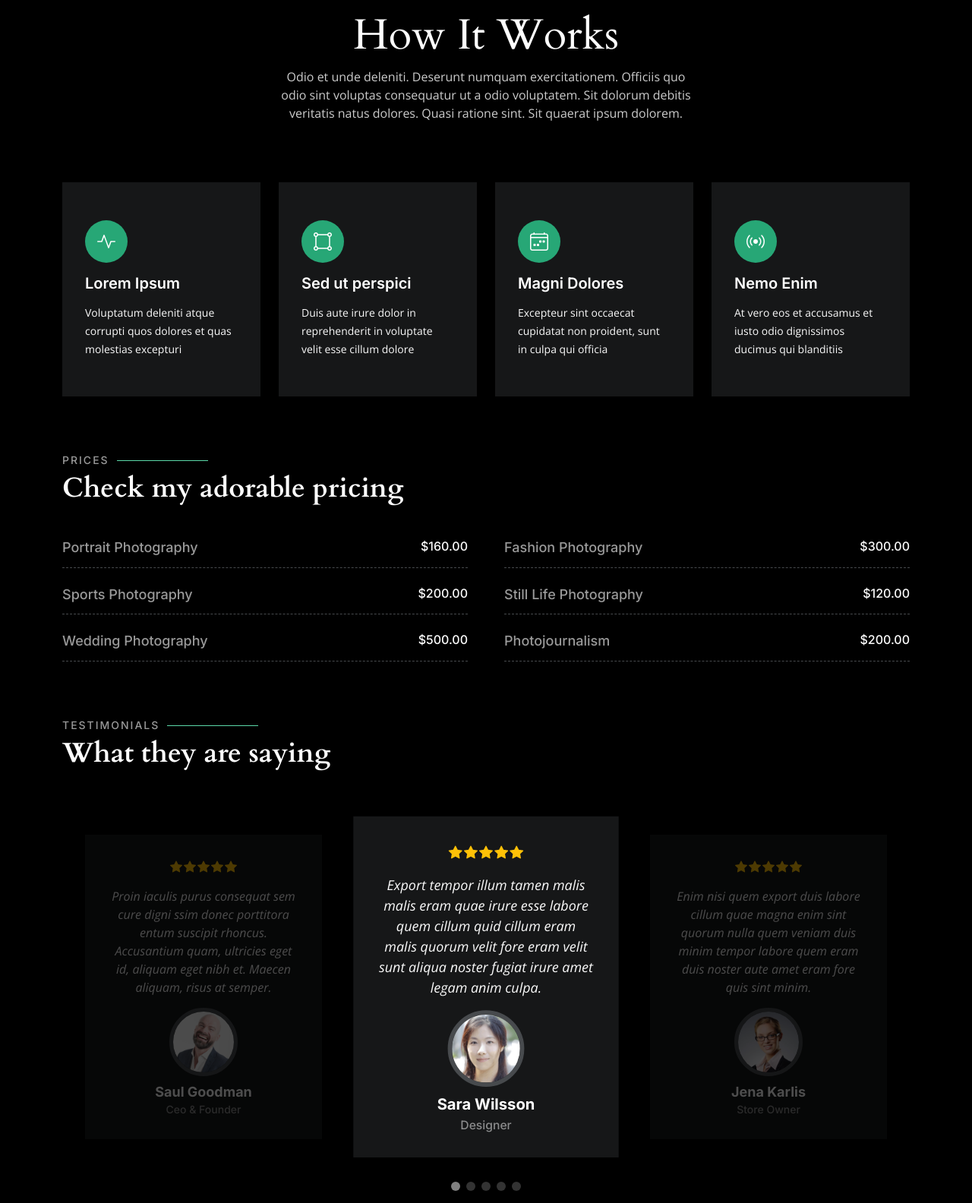
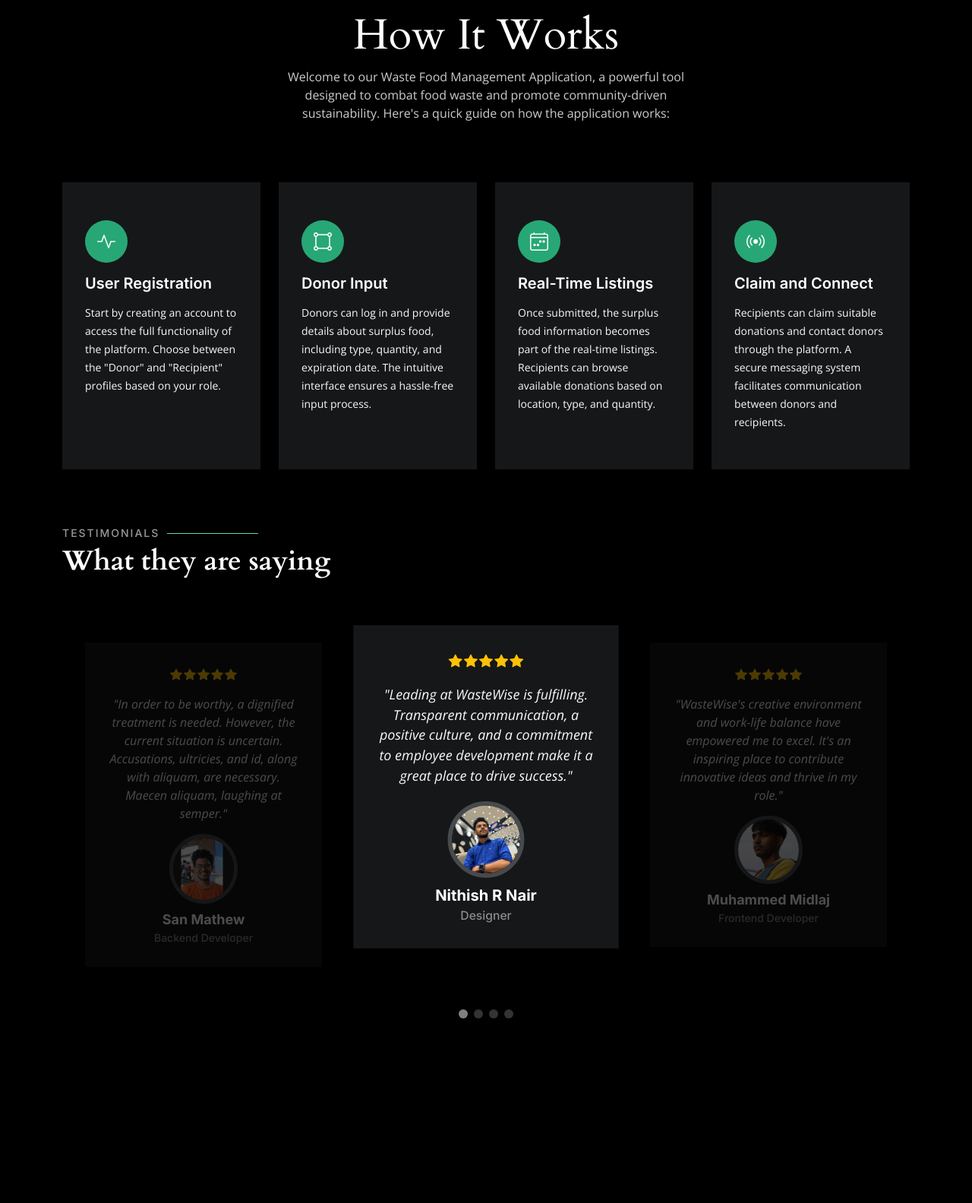
Before and after one commit to sanmathew1903/WasteWise, a Django app: page /services in a window 1280 px wide. Shown: the part 120-1704 px from the top of the page at 76% size. After the commit the page ends 1461 px from the top, so only its background shows below. Run offline with Django 4.2, Linux system fonts and the light colour scheme; some libraries are stand-ins or nearby versions.

Commit message:
finalised

```diff
--- a/templates/contact.html
+++ b/templates/contact.html
@@ -134,7 +134,7 @@
             <form method="post" action="contact" class="php-email-form">
               {% csrf_token %}
               <h1>Register to Donate Food</h1>
-              <div class="row">
+              <div class="row" id="register-form-row">
                 <div class="col-md-6 form-group">
                   <label for="name" placeholder="name">Name</label>
                   <input type="text" name="name" id="name" required>
--- a/templates/services.html
+++ b/templates/services.html
@@ -17,7 +17,9 @@
   <!-- Google Fonts -->
   <link rel="preconnect" href="https://fonts.googleapis.com">
   <link rel="preconnect" href="https://fonts.gstatic.com" crossorigin>
-  <link href="https://fonts.googleapis.com/css2?family=Open+Sans:ital,wght@0,300;0,400;0,500;0,600;0,700;1,300;1,400;1,600;1,700&family=Inter:ital,wght@0,300;0,400;0,500;0,600;0,700;1,300;1,400;1,500;1,600;1,700&family=Cardo:ital,wght@0,400;0,700;1,400&display=swap" rel="stylesheet">
+  <link
+    href="https://fonts.googleapis.com/css2?family=Open+Sans:ital,wght@0,300;0,400;0,500;0,600;0,700;1,300;1,400;1,600;1,700&family=Inter:ital,wght@0,300;0,400;0,500;0,600;0,700;1,300;1,400;1,500;1,600;1,700&family=Cardo:ital,wght@0,400;0,700;1,400&display=swap"
+    rel="stylesheet">
 
   <!-- Vendor CSS Files -->
   <link href="{% static 'assets/vendor/bootstrap/css/bootstrap.min.css' %}" rel="stylesheet">
@@ -45,8 +47,6 @@
     <div class="container-fluid d-flex align-items-center justify-content-between">
 
       <a href="{% url 'index'%}" class="logo d-flex align-items-center  me-auto me-lg-0">
-        <!-- Uncomment the line below if you also wish to use an image logo -->
-        <!-- <img src="assets/img/logo.png" alt=""> -->
         <i class="bi-cup-hot"></i>
         <h1>WasteWise</h1>
       </a>
@@ -55,23 +55,6 @@
         <ul>
           <li><a href="{% url 'index' %}" class="active">Home</a></li>
           <li><a href="{% url 'about' %}">About</a></li>
-          <!-- <li class="dropdown"><a href="#"><span>Gallery</span> <i class="bi bi-chevron-down dropdown-indicator"></i></a>
-            <ul>
-              <li><a href="gallery.html">Nature</a></li>
-              <li><a href="gallery.html">People</a></li>
-              <li><a href="gallery.html">Architecture</a></li>
-              <li><a href="gallery.html">Animals</a></li>
-              <li><a href="gallery.html">Sports</a></li>
-              <li><a href="gallery.html">Travel</a></li>
-              <li class="dropdown"><a href="#"><span>Sub Menu</span> <i class="bi bi-chevron-down dropdown-indicator"></i></a>
-                <ul>
-                  <li><a href="#">Sub Menu 1</a></li>
-                  <li><a href="#">Sub Menu 2</a></li>
-                  <li><a href="#">Sub Menu 3</a></li>
-                </ul>
-              </li>
-            </ul>
-          </li> -->
           <li><a href="{% url 'services' %}">How it works ?</a></li>
           <li><a href="{% url 'contact' %}">Donate Now!</a></li>
 
@@ -105,7 +88,9 @@
         <div class="row d-flex justify-content-center">
           <div class="col-lg-6 text-center">
             <h2>How It Works</h2>
-            <p>Odio et unde deleniti. Deserunt numquam exercitationem. Officiis quo odio sint voluptas consequatur ut a odio voluptatem. Sit dolorum debitis veritatis natus dolores. Quasi ratione sint. Sit quaerat ipsum dolorem.</p>
+            <p>Welcome to our Waste Food Management Application, a powerful tool designed to combat food waste and
+              promote community-driven sustainability. Here's a quick guide on how the application works:
+            </p>
 
 
 
@@ -123,32 +108,42 @@
           <div class="col-xl-3 col-md-6 d-flex">
             <div class="service-item position-relative">
               <i class="bi bi-activity"></i>
-              <h4><a href="" class="stretched-link">Lorem Ipsum</a></h4>
-              <p>Voluptatum deleniti atque corrupti quos dolores et quas molestias excepturi</p>
+              <h4><a href="" class="stretched-link">User Registration</a></h4>
+              <p>Start by creating an account to access the full functionality of the platform.
+                Choose between the "Donor" and "Recipient" profiles based on your role.
+              </p>
             </div>
           </div><!-- End Service Item -->
 
           <div class="col-xl-3 col-md-6 d-flex">
             <div class="service-item position-relative">
               <i class="bi bi-bounding-box-circles"></i>
-              <h4><a href="" class="stretched-link">Sed ut perspici</a></h4>
-              <p>Duis aute irure dolor in reprehenderit in voluptate velit esse cillum dolore</p>
+              <h4><a href="" class="stretched-link">Donor Input </a></h4>
+              <p>Donors can log in and provide details about surplus food, including type, quantity, and expiration
+                date.
+                The intuitive interface ensures a hassle-free input process.
+              </p>
             </div>
           </div><!-- End Service Item -->
 
           <div class="col-xl-3 col-md-6 d-flex">
             <div class="service-item position-relative">
               <i class="bi bi-calendar4-week"></i>
-              <h4><a href="" class="stretched-link">Magni Dolores</a></h4>
-              <p>Excepteur sint occaecat cupidatat non proident, sunt in culpa qui officia</p>
+              <h4><a href="" class="stretched-link">Real-Time Listings
+                </a></h4>
+              <p>Once submitted, the surplus food information becomes part of the real-time listings.
+                Recipients can browse available donations based on location, type, and quantity.
+              </p>
             </div>
           </div><!-- End Service Item -->
 
           <div class="col-xl-3 col-md-6 d-flex">
             <div class="service-item position-relative">
               <i class="bi bi-broadcast"></i>
-              <h4><a href="" class="stretched-link">Nemo Enim</a></h4>
-              <p>At vero eos et accusamus et iusto odio dignissimos ducimus qui blanditiis</p>
+              <h4><a href="" class="stretched-link">Claim and Connect</a></h4>
+              <p>Recipients can claim suitable donations and contact donors through the platform.
+                A secure messaging system facilitates communication between donors and recipients.
+              </p>
             </div>
           </div><!-- End Service Item -->
 
@@ -157,61 +152,6 @@
       </div>
     </section><!-- End Services Section -->
 
-    <!-- ======= Pricing Section ======= -->
-    <section id="pricing" class="pricing">
-      <div class="container">
-
-        <div class="section-header">
-          <h2>Prices</h2>
-          <p>Check my adorable pricing</p>
-        </div>
-
-        <div class="row gy-4 gx-lg-5">
-
-          <div class="col-lg-6">
-            <div class="pricing-item d-flex justify-content-between">
-              <h3>Portrait Photography</h3>
-              <h4>$160.00</h4>
-            </div>
-          </div><!-- End Pricing Item -->
-
-          <div class="col-lg-6">
-            <div class="pricing-item d-flex justify-content-between">
-              <h3>Fashion Photography</h3>
-              <h4>$300.00</h4>
-            </div>
-          </div><!-- End Pricing Item -->
-
-          <div class="col-lg-6">
-            <div class="pricing-item d-flex justify-content-between">
-              <h3>Sports Photography</h3>
-              <h4>$200.00</h4>
-            </div>
-          </div><!-- End Pricing Item -->
-
-          <div class="col-lg-6">
-            <div class="pricing-item d-flex justify-content-between">
-              <h3>Still Life Photography</h3>
-              <h4>$120.00</h4>
-            </div>
-          </div><!-- End Pricing Item -->
-
-          <div class="col-lg-6">
-            <div class="pricing-item d-flex justify-content-between">
-              <h3>Wedding Photography</h3>
-              <h4>$500.00</h4>
-            </div>
-          </div><!-- End Pricing Item -->
-
-          <div class="col-lg-6">
-            <div class="pricing-item d-flex justify-content-between">
-              <h3>Photojournalism</h3>
-              <h4>$200.00</h4>
-            </div>
-          </div><!-- End Pricing Item -->
-
-        </div>
-    </section><!-- End Pricing Section -->
 
     <!-- ======= Testimonials Section ======= -->
     <section id="testimonials" class="testimonials">
@@ -228,15 +168,16 @@
             <div class="swiper-slide">
               <div class="testimonial-item">
                 <div class="stars">
-                  <i class="bi bi-star-fill"></i><i class="bi bi-star-fill"></i><i class="bi bi-star-fill"></i><i class="bi bi-star-fill"></i><i class="bi bi-star-fill"></i>
+                  <i class="bi bi-star-fill"></i><i class="bi bi-star-fill"></i><i class="bi bi-star-fill"></i><i
+                    class="bi bi-star-fill"></i><i class="bi bi-star-fill"></i>
                 </div>
                 <p>
-                  Proin iaculis purus consequat sem cure digni ssim donec porttitora entum suscipit rhoncus. Accusantium quam, ultricies eget id, aliquam eget nibh et. Maecen aliquam, risus at semper.
+                  "In order to be worthy, a dignified treatment is needed. However, the current situation is uncertain. Accusations, ultricies, and id, along with aliquam, are necessary. Maecen aliquam, laughing at semper."
                 </p>
                 <div class="profile mt-auto">
-                  <img src="{% static 'assets/img/testimonials/testimonials-1.jpg' %}" class="testimonial-img" alt="">
-                  <h3>Saul Goodman</h3>
-                  <h4>Ceo &amp; Founder</h4>
+                  <img src="{% static 'assets/img/san.png' %}" class="testimonial-img" alt="">
+                  <h3>San Mathew</h3>
+                  <h4> Backend Developer  </h4>
                 </div>
               </div>
             </div><!-- End testimonial item -->
@@ -244,14 +185,15 @@
             <div class="swiper-slide">
               <div class="testimonial-item">
                 <div class="stars">
-                  <i class="bi bi-star-fill"></i><i class="bi bi-star-fill"></i><i class="bi bi-star-fill"></i><i class="bi bi-star-fill"></i><i class="bi bi-star-fill"></i>
+                  <i class="bi bi-star-fill"></i><i class="bi bi-star-fill"></i><i class="bi bi-star-fill"></i><i
+                    class="bi bi-star-fill"></i><i class="bi bi-star-fill"></i>
                 </div>
                 <p>
-                  Export tempor illum tamen malis malis eram quae irure esse labore quem cillum quid cillum eram malis quorum velit fore eram velit sunt aliqua noster fugiat irure amet legam anim culpa.
+                  "Leading at WasteWise is fulfilling. Transparent communication, a positive culture, and a commitment to employee development make it a great place to drive success."
                 </p>
                 <div class="profile mt-auto">
-                  <img src="{% static 'assets/img/testimonials/testimonials-2.jpg' %}" class="testimonial-img" alt="">
-                  <h3>Sara Wilsson</h3>
+                  <img src="{% static 'assets/img/nithish.jpg' %}" class="testimonial-img" alt="">
+                  <h3>Nithish R Nair</h3>
                   <h4>Designer</h4>
                 </div>
               </div>
@@ -260,15 +202,16 @@
             <div class="swiper-slide">
               <div class="testimonial-item">
                 <div class="stars">
-                  <i class="bi bi-star-fill"></i><i class="bi bi-star-fill"></i><i class="bi bi-star-fill"></i><i class="bi bi-star-fill"></i><i class="bi bi-star-fill"></i>
+                  <i class="bi bi-star-fill"></i><i class="bi bi-star-fill"></i><i class="bi bi-star-fill"></i><i
+                    class="bi bi-star-fill"></i><i class="bi bi-star-fill"></i>
                 </div>
                 <p>
-                  Enim nisi quem export duis labore cillum quae magna enim sint quorum nulla quem veniam duis minim tempor labore quem eram duis noster aute amet eram fore quis sint minim.
+                  "WasteWise's creative environment and work-life balance have empowered me to excel. It's an inspiring place to contribute innovative ideas and thrive in my role."
                 </p>
                 <div class="profile mt-auto">
-                  <img src="{% static 'assets/img/testimonials/testimonials-3.jpg' %}" class="testimonial-img" alt="">
-                  <h3>Jena Karlis</h3>
-                  <h4>Store Owner</h4>
+                  <img src="{% static 'assets/img/midlaj.jpg' %}" class="testimonial-img" alt="">
+                  <h3>Muhammed Midlaj</h3>
+                  <h4>Frontend Developer</h4>
                 </div>
               </div>
             </div><!-- End testimonial item -->
@@ -276,34 +219,20 @@
             <div class="swiper-slide">
               <div class="testimonial-item">
                 <div class="stars">
-                  <i class="bi bi-star-fill"></i><i class="bi bi-star-fill"></i><i class="bi bi-star-fill"></i><i class="bi bi-star-fill"></i><i class="bi bi-star-fill"></i>
+                  <i class="bi bi-star-fill"></i><i class="bi bi-star-fill"></i><i class="bi bi-star-fill"></i><i
+                    class="bi bi-star-fill"></i><i class="bi bi-star-fill"></i>
                 </div>
                 <p>
-                  Fugiat enim eram quae cillum dolore dolor amet nulla culpa multos export minim fugiat minim velit minim dolor enim duis veniam ipsum anim magna sunt elit fore quem dolore labore illum veniam.
+                  "WasteWise fuels my career growth. Supportive leadership, collaborative teams, and continuous learning opportunities make it an amazing workplace."
                 </p>
                 <div class="profile mt-auto">
-                  <img src="{% static 'assets/img/testimonials/testimonials-4.jpg' %}" class="testimonial-img" alt="">
-                  <h3>Matt Brandon</h3>
-                  <h4>Freelancer</h4>
+                  <img src="{% static 'assets/img/nishal.jpg' %}" class="testimonial-img" alt="">
+                  <h3>Mohammed Nishal</h3>
+                  <h4>Database Admin</h4>
                 </div>
               </div>
             </div><!-- End testimonial item -->
 
-            <div class="swiper-slide">
-              <div class="testimonial-item">
-                <div class="stars">
-                  <i class="bi bi-star-fill"></i><i class="bi bi-star-fill"></i><i class="bi bi-star-fill"></i><i class="bi bi-star-fill"></i><i class="bi bi-star-fill"></i>
-                </div>
-                <p>
-                  Quis quorum aliqua sint quem legam fore sunt eram irure aliqua veniam tempor noster veniam enim culpa labore duis sunt culpa nulla illum cillum fugiat legam esse veniam culpa fore nisi cillum quid.
-                </p>
-                <div class="profile mt-auto">
-                  <img src="{% static 'assets/img/testimonials/testimonials-5.jpg' %}" class="testimonial-img" alt="">
-                  <h3>John Larson</h3>
-                  <h4>Entrepreneur</h4>
-                </div>
-              </div>
-            </div><!-- End testimonial item -->
 
           </div>
           <div class="swiper-pagination"></div>
@@ -319,7 +248,8 @@
 
   </footer>End Footer -->
 
-  <a href="#" class="scroll-top d-flex align-items-center justify-content-center"><i class="bi bi-arrow-up-short"></i></a>
+  <a href="#" class="scroll-top d-flex align-items-center justify-content-center"><i
+      class="bi bi-arrow-up-short"></i></a>
 
   <div id="preloader">
     <div class="line"></div>
```
Also changed, not shown: static/assets/css/main.css (line endings or trailing spaces), static/assets/img/midlaj.jpg (added), static/assets/img/nishal.jpg (added), static/assets/img/nithish.jpg (added), static/assets/img/san.png (added). Lines whose indentation alone changed are shown as unchanged.
